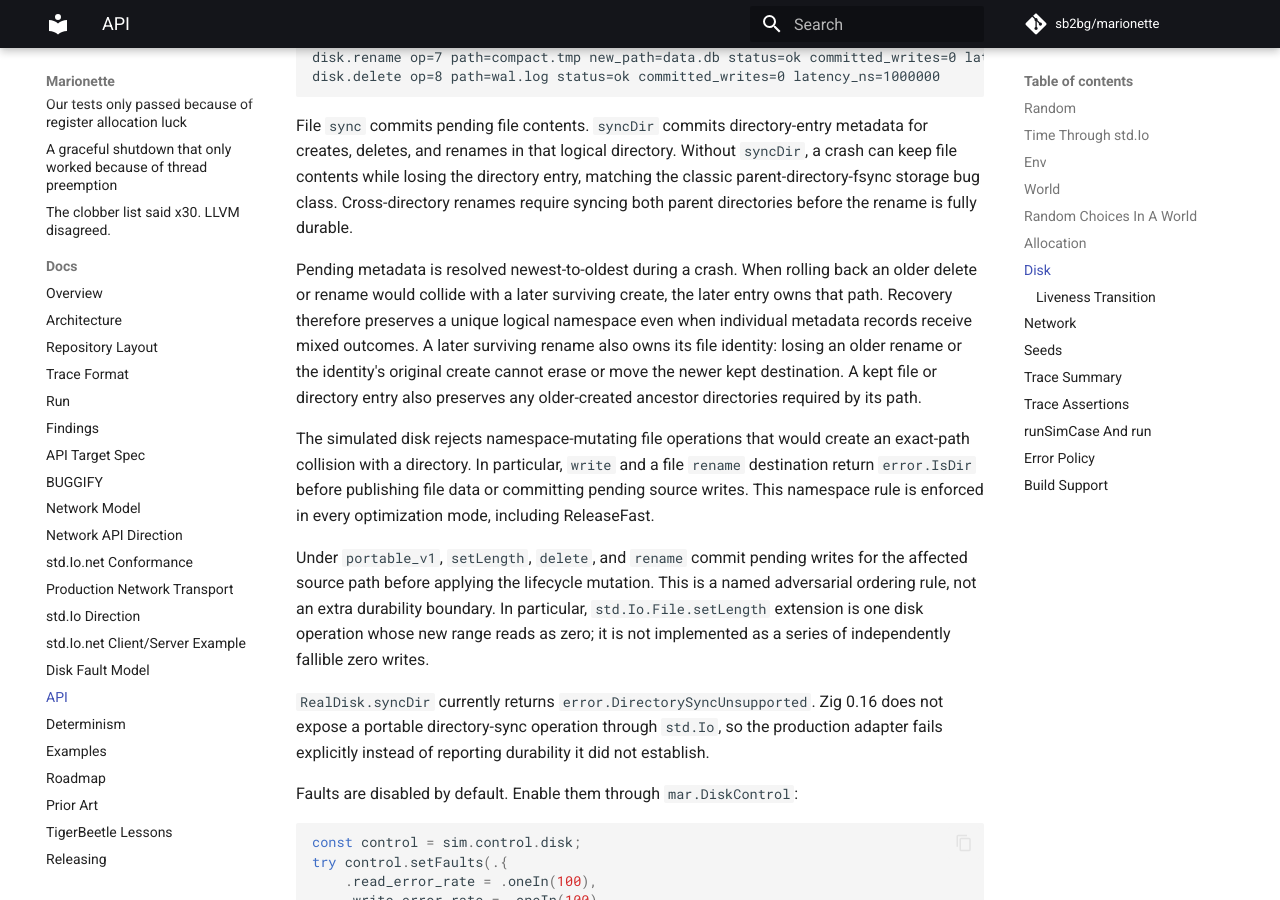
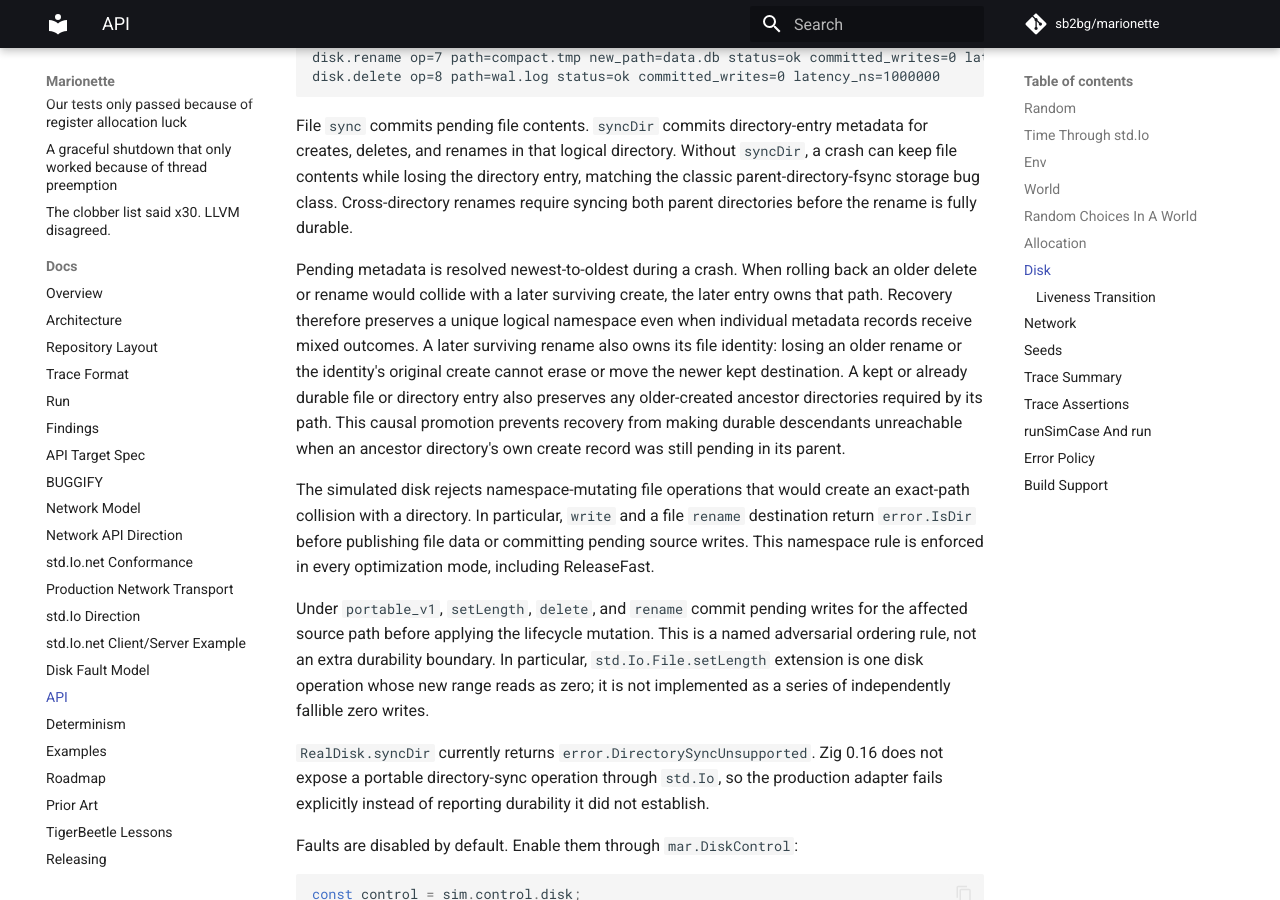
Before and after one commit to sb2bg/marionette, an MkDocs documentation site: the page built from docs/api.md, in a window 1280 px wide and 900 px high, scrolled down 8450 px. Built offline with MkDocs 1.6.1 and Material for MkDocs 9.7.7, drawn with Linux system fonts in a browser that asks for light colours; comment, search, counter and statistics services are not loaded.

Commit message:
Document durable namespace ancestor promotion

```diff
--- a/docs/api.md
+++ b/docs/api.md
@@ -447,8 +447,10 @@ the later entry owns that path. Recovery therefore preserves a unique logical
 namespace even when individual metadata records receive mixed outcomes. A
 later surviving rename also owns its file identity: losing an older rename or
 the identity's original create cannot erase or move the newer kept destination.
-A kept file or directory entry also preserves any older-created ancestor
-directories required by its path.
+A kept or already durable file or directory entry also preserves any
+older-created ancestor directories required by its path. This causal promotion
+prevents recovery from making durable descendants unreachable when an ancestor
+directory's own create record was still pending in its parent.
 
 The simulated disk rejects namespace-mutating file operations that would create
 an exact-path collision with a directory. In particular, `write` and a file
```
